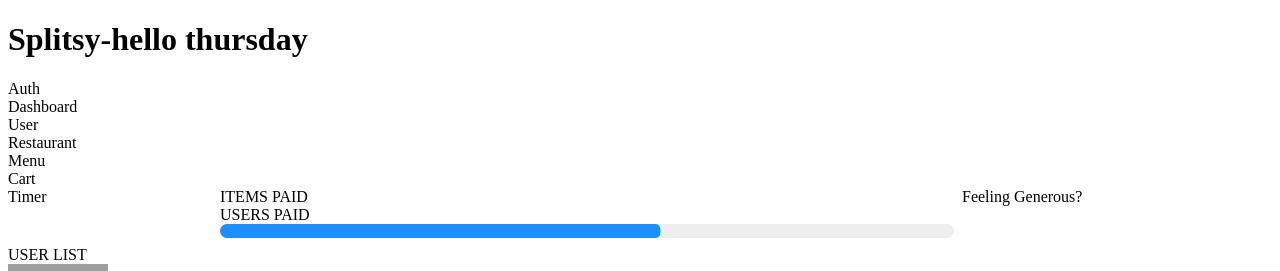
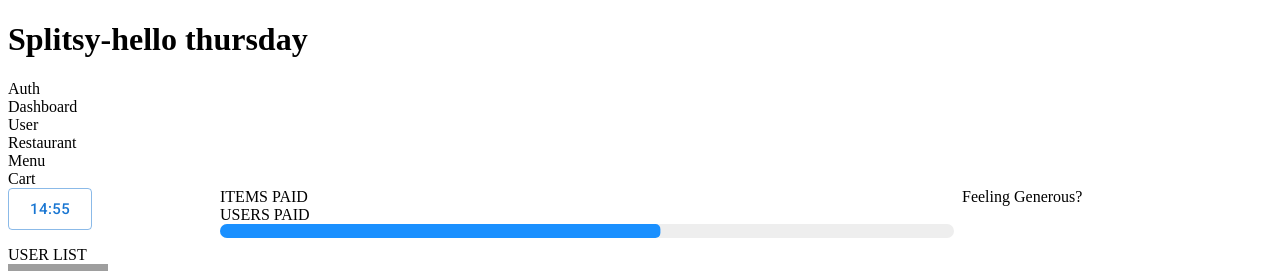
Before and after one commit to rpp33-boc-arctic/splitsy, a React (Create React App) app in the folder client/: page / in a window 1280 px wide. Shown: the top 271 px of the page. Built offline with nearby package versions, Linux system fonts and the light colour scheme; grey boxes are pictures that could not be loaded.

Commit message:
work on payment timer

```diff
--- a/client/src/components/Payment/timer.js
+++ b/client/src/components/Payment/timer.js
@@ -1,16 +1,22 @@
 import React from 'react';
+import Alert from '@mui/material/Alert';
+import Stack from '@mui/material/Stack';
+import Button from '@mui/material/Button';
 
 class Timer extends React.Component {
   constructor(props) {
     super(props);
     this.state = {
+      minutes: 15,
+      seconds: 0
     }
   }
 
   render() {
+    const MinSecs = { minutes: this.state.mintues, seconds: this.state.seconds};
     return (
-      <div >
-        Timer
+      <div id="payment-timer">
+        <CountDownTimer MinSecs={MinSecs}/>
       </div >
     )
   }
@@ -18,3 +24,45 @@ class Timer extends React.Component {
 
 
 export default Timer;
+
+
+const CountDownTimer = ({MinSecs}) => {
+  const {minutes = 15, seconds = 0} = MinSecs;
+  const [[mins, secs], setTime] = React.useState([minutes, seconds]);
+
+  const tick = () => {
+      if (mins === 0 && secs === 0) {
+          // reset()
+      } else if (secs === 0) {
+          setTime([mins - 1, 59]);
+      } else {
+          setTime([mins, secs - 1]);
+      }
+  };
+
+  // const reset = () => setTime([parseInt(minutes), parseInt(seconds)]);
+
+  React.useEffect(() => {
+      const timerId = setInterval(() => tick(), 1000);
+      return () => clearInterval(timerId);
+  });
+
+  if (mins === 0 && secs === 0) {
+    return (
+      <>
+        <p>{`${mins.toString().padStart(2, '0')}:${secs.toString().padStart(2, '0')}`}</p>
+        <Stack sx={{ width: '100%' }} spacing={2}>
+        <Alert severity="warning">Timeout!</Alert>
+        </Stack>
+      </>
+    );
+  } else {
+    return (
+        <>
+          <Button variant="outlined" size="large">
+            {`${mins.toString().padStart(2, '0')}:${secs.toString().padStart(2, '0')}`}
+          </Button>
+        </>
+    );
+  }
+}
```
